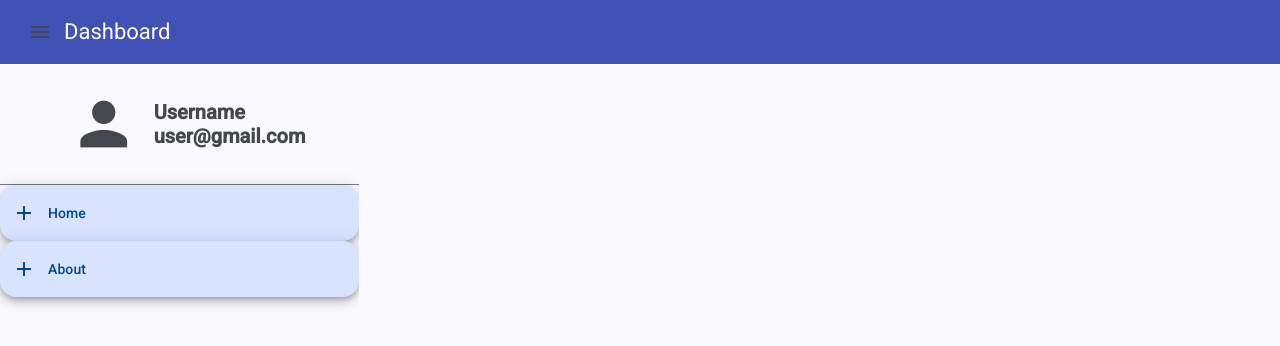
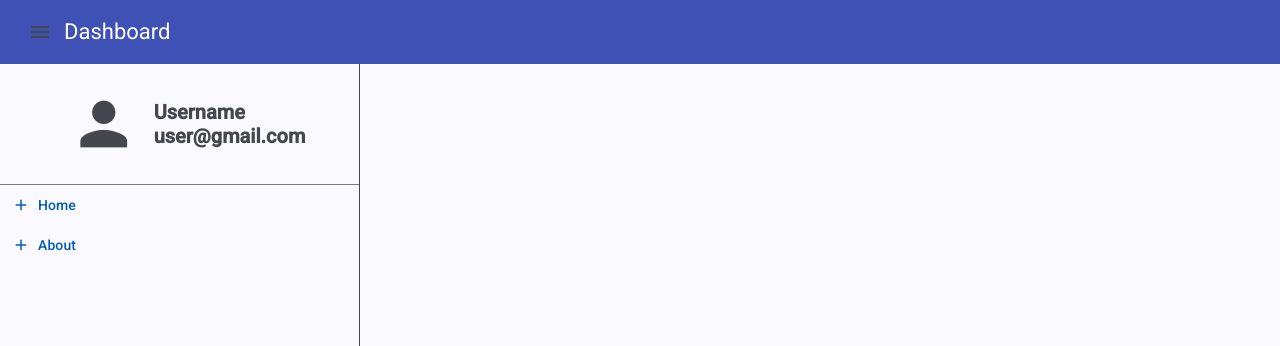
Before and after one commit to jamthebest/AngularProject, an Angular app: page / in a window 1280 px wide. Shown: the top 346 px of the page. Built offline with nearby package versions, Linux system fonts and the light colour scheme.

Commit message:
Styling drawer

```diff
--- a/src/app/app.component.html
+++ b/src/app/app.component.html
@@ -16,10 +16,10 @@
           </div>
         </div>
         <mat-divider></mat-divider>
-        <button mat-fab extended routerLink="/home" routerLinkActive="selected no-border txt-bold" class="py-2 pr-5">
+        <button mat-button extended routerLink="/" routerLinkActive="selected no-border txt-bold" class="py-2 pr-5">
           <mat-icon class="mr-2">add</mat-icon>Home
         </button>
-        <button mat-fab extended routerLink="/about" routerLinkActive="selected no-border txt-bold" class="py-2 pr-5">
+        <button mat-button extended routerLink="/about" routerLinkActive="selected no-border txt-bold" class="py-2 pr-5">
           <mat-icon class="mr-2">add</mat-icon>About
         </button>
       </div>
--- a/src/app/app.component.scss
+++ b/src/app/app.component.scss
@@ -7,6 +7,12 @@ html, body {
     height: 100%;
     .drawer-container {
       height: 100%;
+
+      mat-drawer {
+        border-right: solid 1px;
+        border-radius: 0;
+      }
+
       .drawer-items {
         display: flex;
         flex-direction: column;
--- a/src/app/material/material.module.ts
+++ b/src/app/material/material.module.ts
@@ -6,6 +6,8 @@ import { MatListModule } from '@angular/material/list';
 import { MatButtonModule } from '@angular/material/button';
 import { MatCardModule } from '@angular/material/card';
 import { MatIconModule } from '@angular/material/icon';
+import { BrowserModule } from '@angular/platform-browser';
+import { BrowserAnimationsModule } from '@angular/platform-browser/animations';
 
 @NgModule({
   declarations: [],
@@ -19,6 +21,8 @@ import { MatIconModule } from '@angular/material/icon';
     MatButtonModule,
     MatCardModule,
     MatIconModule,
+    BrowserModule,
+    BrowserAnimationsModule
   ]
 })
 export class MaterialModule { }
```
